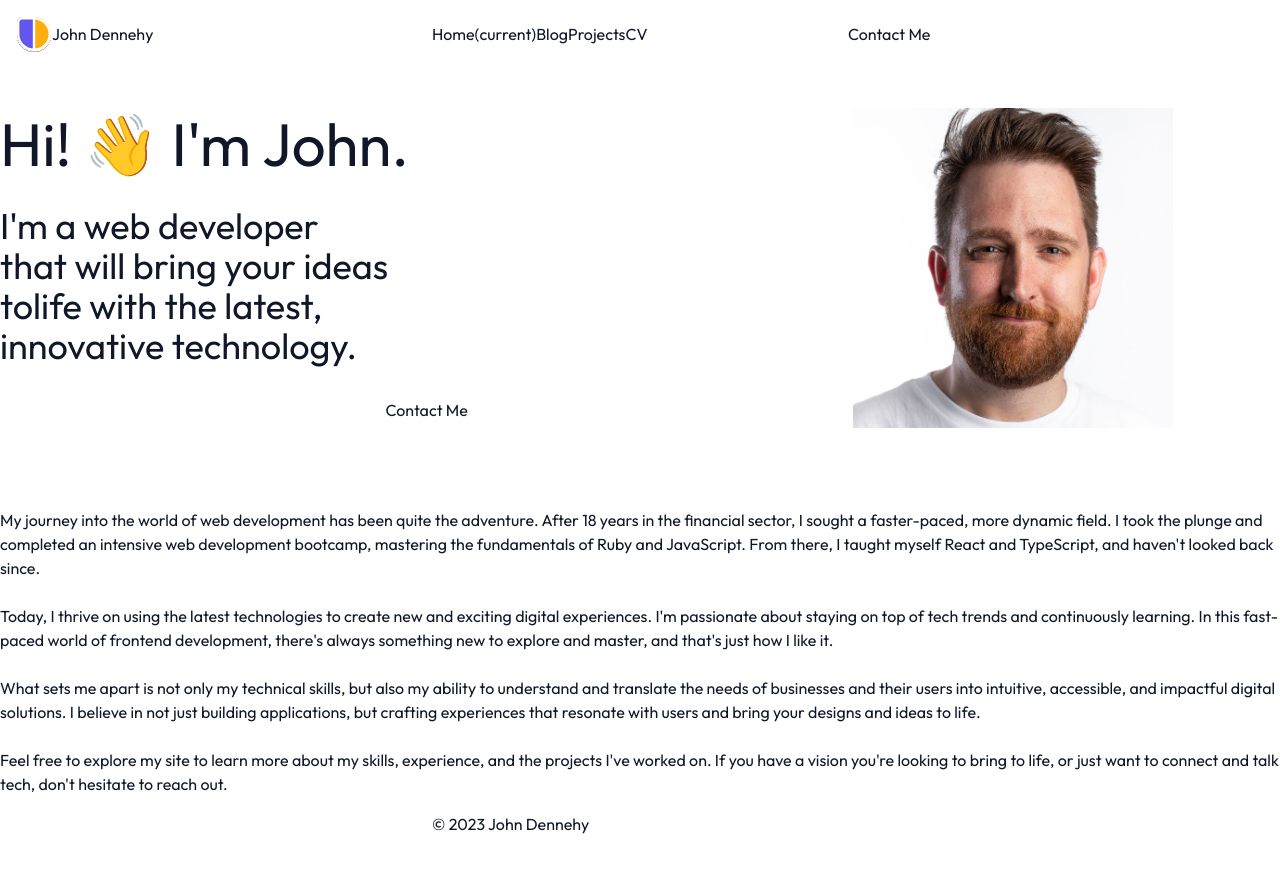
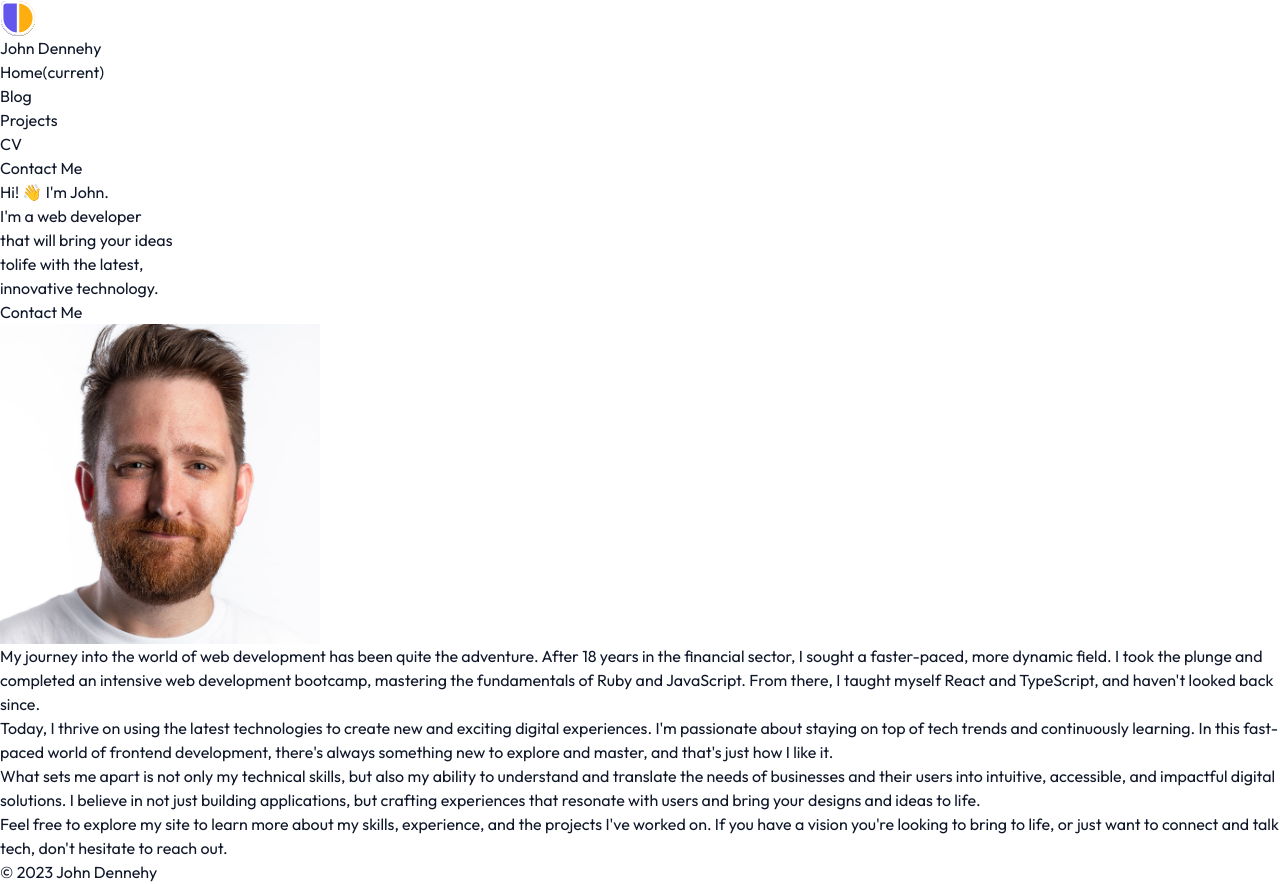
Before and after one commit to John-Dennehy/johndennehy.dev, a Next.js app: page / in a window 1280 px wide. Before the commit the page ends 852 px from the top, so only its background shows below. Built offline with nearby package versions, Linux system fonts and the light colour scheme.

Commit message:
update TW content filter
Signed-off-by: John Dennehy <8093939+John-Dennehy@users.noreply.github.com>

```diff
--- a/tailwind.config.js
+++ b/tailwind.config.js
@@ -5,7 +5,9 @@ const withoutColorSpace = (color) => color.replace(/ /g, "")
 /** @type {import('tailwindcss').Config} */
 module.exports = {
 	darkMode: [ "class" ],
-	content: [ "./src/app/**/*.{ts,tsx}", "components/**/*.{ts,tsx}" ],
+	content: [
+		"./src/**/*.{ts, tsx, mdx}",
+	],
 	theme: {
 		container: {
 			center: true,
```
